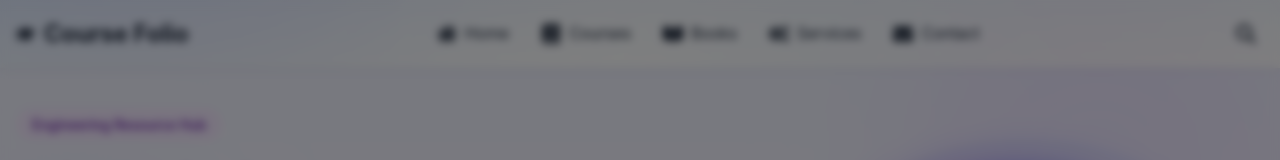
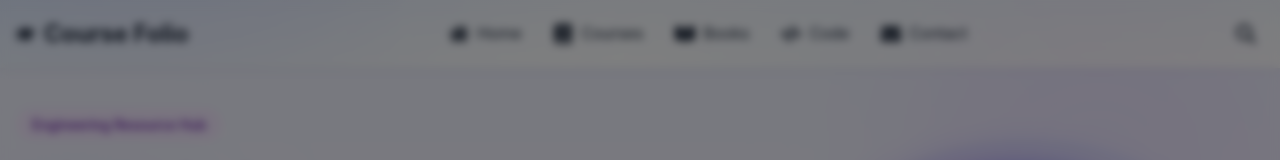
Before and after one commit to JoyTarafder/COURSEFOLIO, a React (Create React App) app: page / in a window 1280 px wide. Shown: the top 160 px of the page. Built offline with nearby package versions, Linux system fonts and the light colour scheme.

Commit message:
Update some path

```diff
--- a/src/components/Cards.tsx
+++ b/src/components/Cards.tsx
@@ -22,7 +22,7 @@ const Cards: React.FC<CardsProps> = ({ navigateTo }) => {
 
   return (
     <section
-      id="cards"
+      id="codes"
       className="py-24 bg-gradient-to-b from-white to-indigo-50/30 dark:from-gray-800 dark:to-gray-900 relative overflow-hidden"
     >
       {/* Decorative elements */}
--- a/src/components/Footer.tsx
+++ b/src/components/Footer.tsx
@@ -19,7 +19,7 @@ const Footer: React.FC = () => {
     { href: "#about", text: "About Me" },
     { href: "#courses", text: "Courses" },
     { href: "#books", text: "Books" },
-    { href: "#cards", text: "Services" },
+    { href: "#cards", text: "Code" },
     { href: "#contact", text: "Contact" },
   ];
 
--- a/src/components/Header.tsx
+++ b/src/components/Header.tsx
@@ -16,7 +16,7 @@ const Header: React.FC = () => {
   useEffect(() => {
     const handleScroll = () => {
       setIsScrolled(window.scrollY > 20);
-      const sections = ["home", "courses", "books", "services", "contact"];
+      const sections = ["home", "courses", "books", "code", "contact"];
       const currentSection = sections.find((section) => {
         const element = document.getElementById(section);
         if (element) {
@@ -82,7 +82,7 @@ const Header: React.FC = () => {
     { href: "/", label: "Home", id: "home", icon: "FaHome" },
     { href: "#courses", label: "Courses", id: "courses", icon: "FaBook" },
     { href: "#books", label: "Books", id: "books", icon: "FaBookOpen" },
-    { href: "#services", label: "Services", id: "services", icon: "FaCogs" },
+    { href: "#codes", label: "Code", id: "codes", icon: "FaCode" },
     { href: "#contact", label: "Contact", id: "contact", icon: "FaEnvelope" },
   ];
 
```
